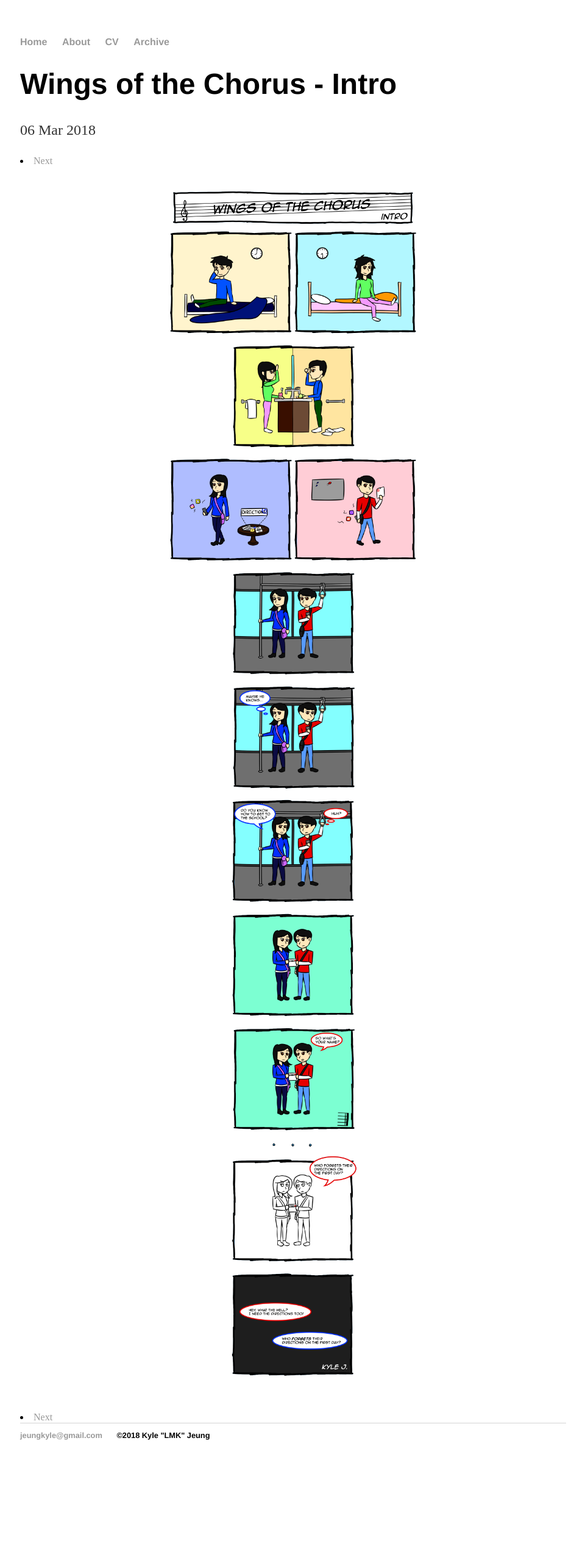
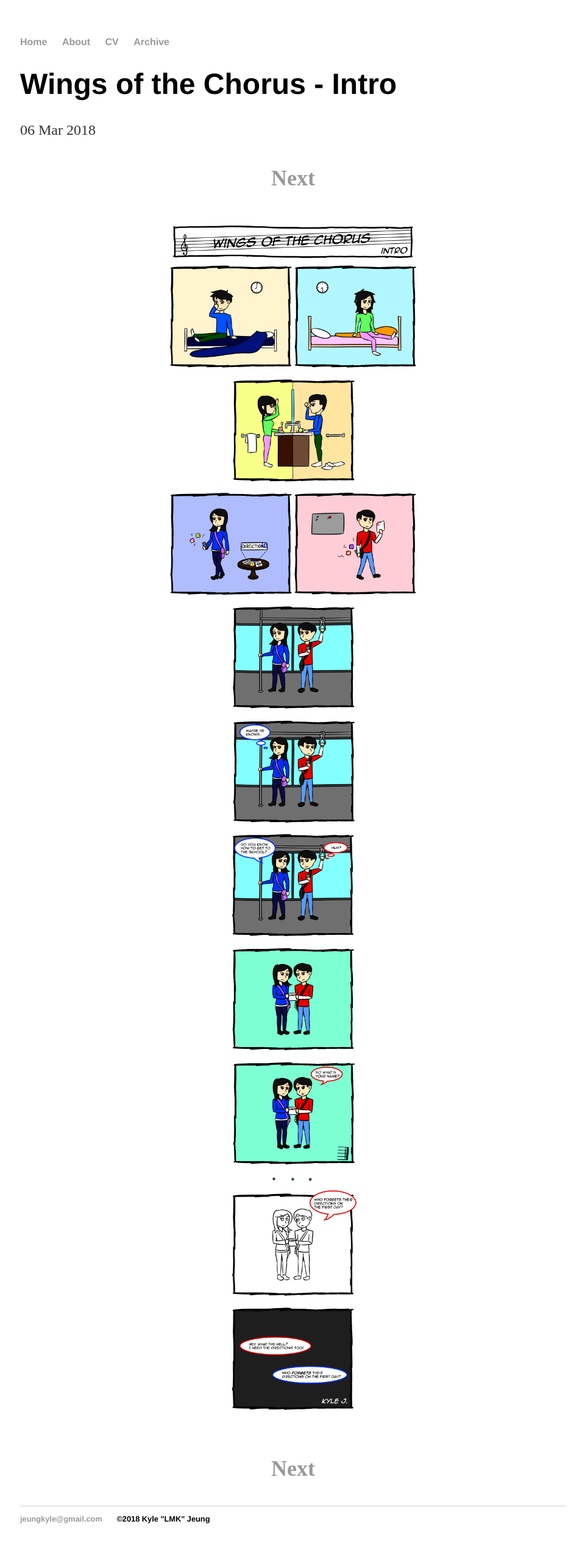
Before and after one commit to jeungkyle/wingsofthechorus, a Jekyll site: the page built from _posts/2018-03-06-chapter0.md, in a window 1280 px wide. Shown: the whole page at 61% size, without its empty margins (159-1119 px from the left). Built offline with Jekyll 4.4.1, drawn with Linux system fonts in a browser that asks for light colours; before the commit the page ends 2421 px from its top, so only the background shows below that.

Commit message:
Update 2018-03-06-chapter0.md

```diff
--- a/_posts/2018-03-06-chapter0.md
+++ b/_posts/2018-03-06-chapter0.md
@@ -4,10 +4,18 @@
 date: 2018-03-06
 ---
 
-<li><a href="/wingsofthechorus/blog/2018/03/08/chapter1">Next</a></li>
+<h2>
+  <p style="text-align:center;">
+    <a href="/wingsofthechorus/blog/2018/03/08/chapter1">Next</a>
+  </p>
+</h2>
 
 <p style="text-align:center;">
   <img src="/wingsofthechorus/images/c0.png" width="50%" alt="c0"/>
 </p>
 
-<li><a href="/wingsofthechorus/blog/2018/03/08/chapter1">Next</a></li>
+<h2>
+  <p style="text-align:center;">
+    <a href="/wingsofthechorus/blog/2018/03/08/chapter1">Next</a>
+  </p>
+</h2>
```
